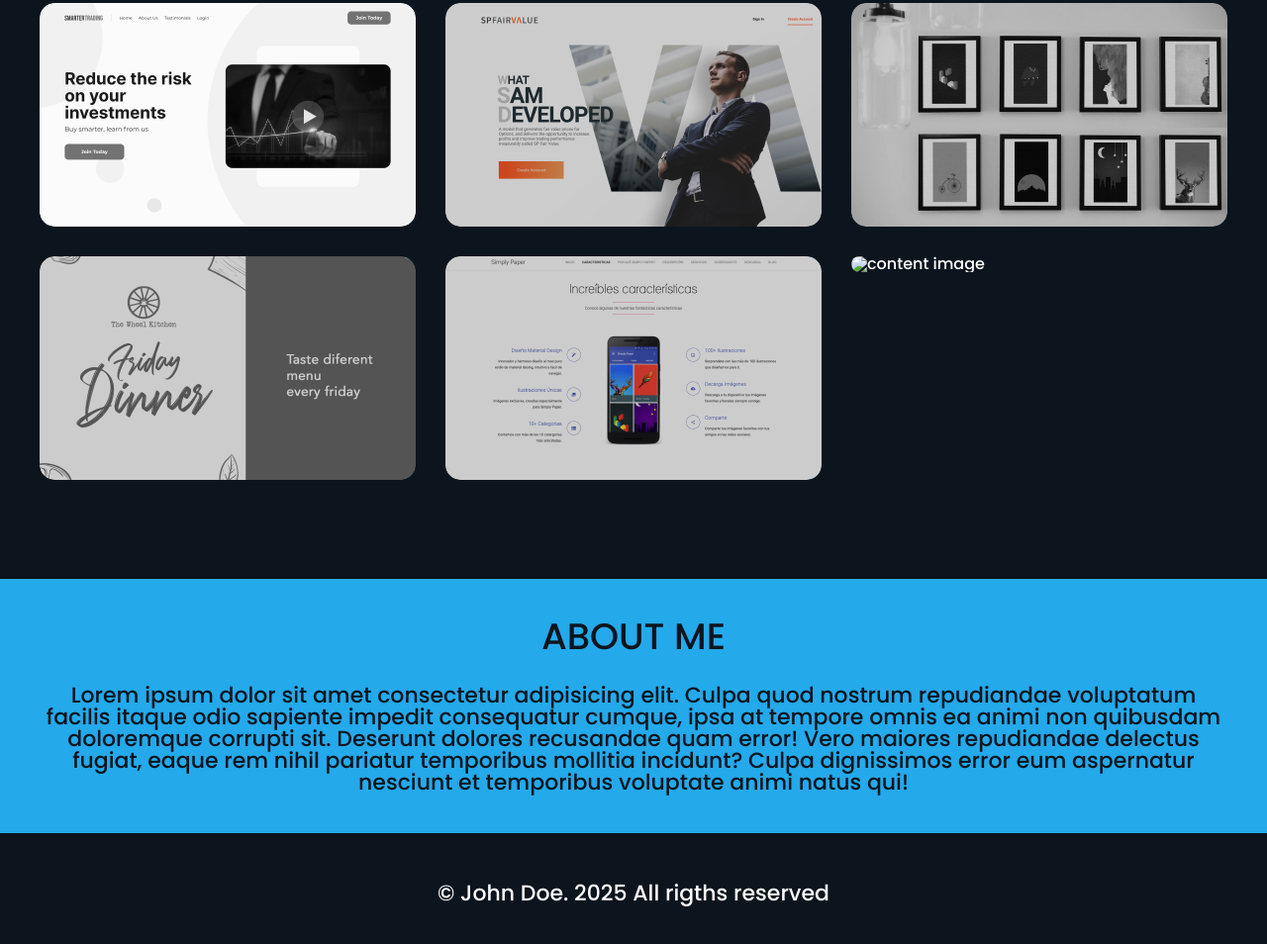
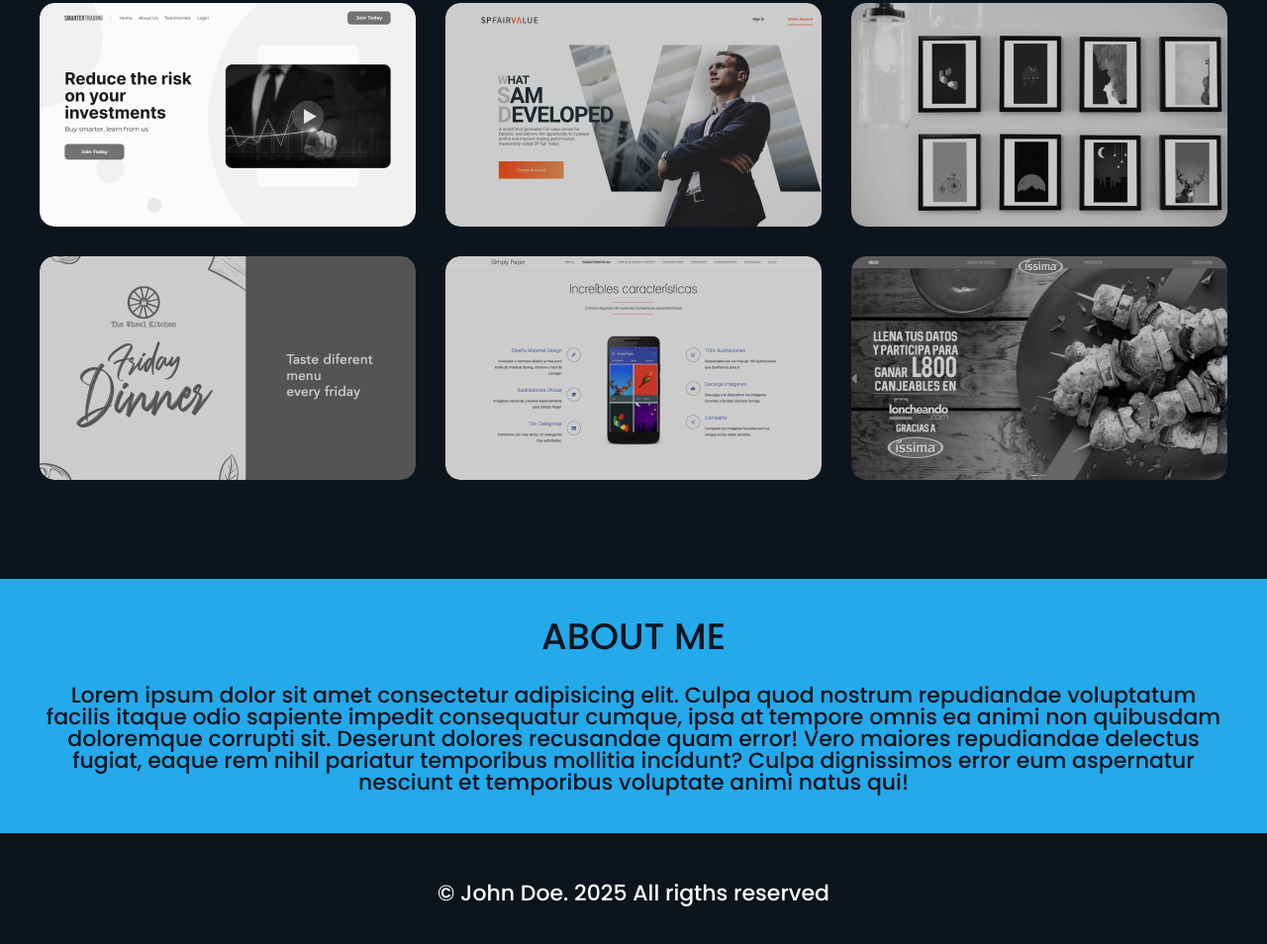
Before and after one commit to hendarj/Portfolio, a plain HTML site: page index.html in a window 1280 px wide. Shown: the part 800-1754 px from the top of the page at 99% size. Drawn offline with Linux system fonts and the light colour scheme; the site is published under a folder, as on GitHub Pages, so addresses that start at the root find nothing.

Commit message:
Update index.html

```diff
--- a/index.html
+++ b/index.html
@@ -97,7 +97,7 @@
                         <img src="img/photo7.png" alt="content image">
                     </div>
                     <div class="portfolio-card">
-                        <img src="/img/photo6.png" alt="content image">
+                        <img src="img/photo6.png" alt="content image">
                     </div>
                 </div>
             </div>
```
